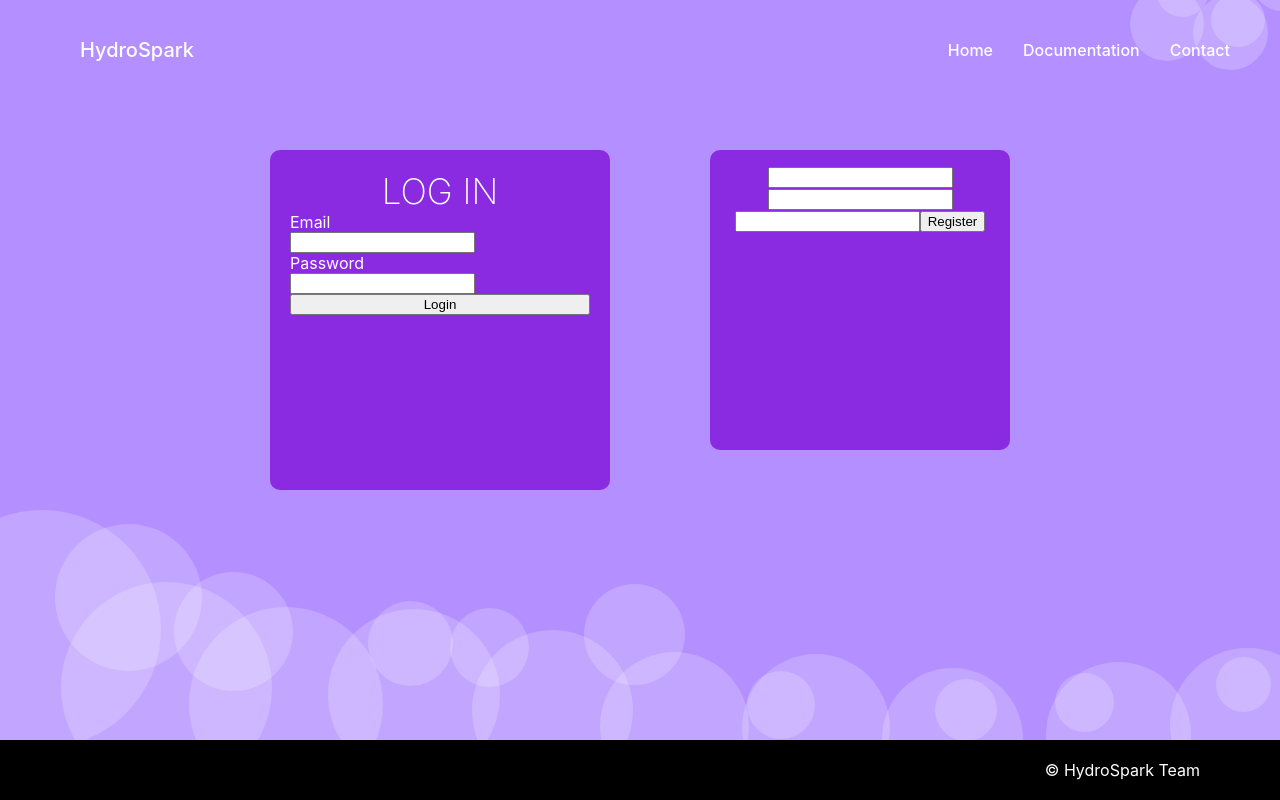
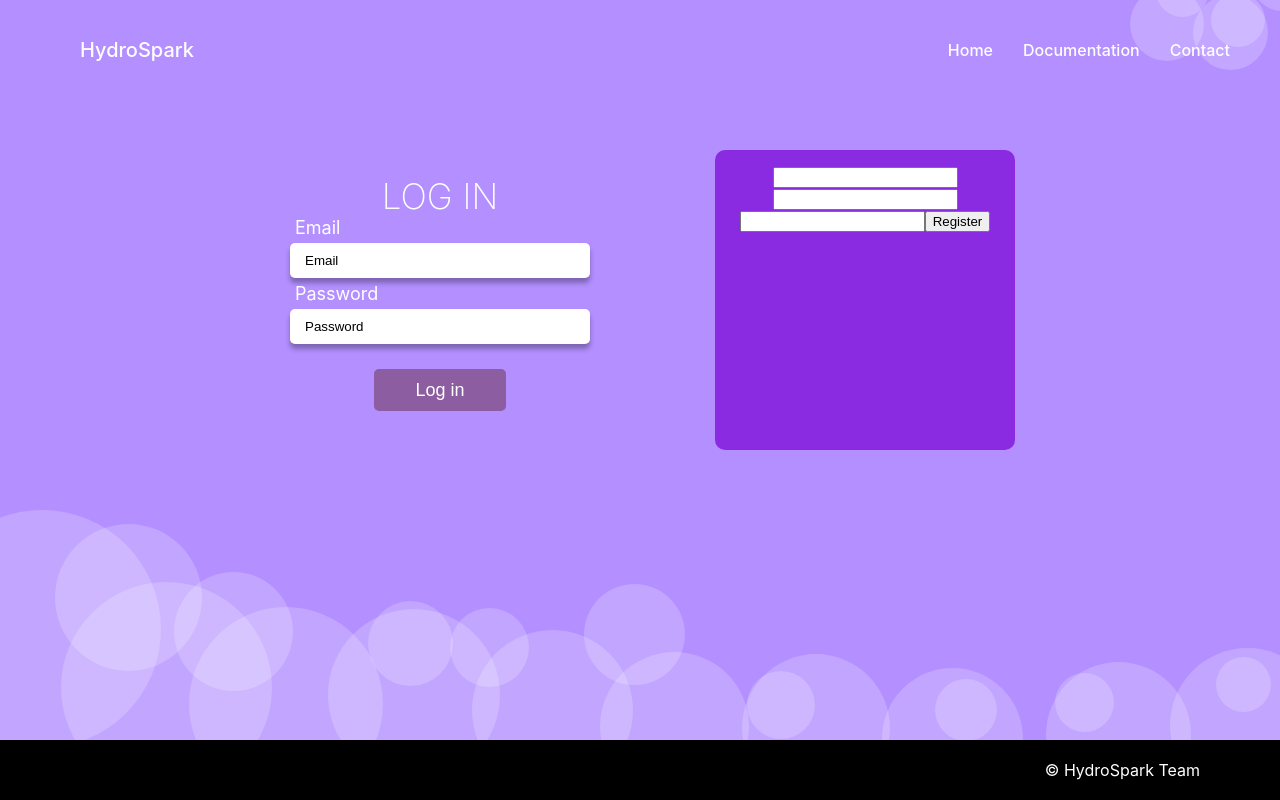
Before and after one commit to AtomicTiger/Hydrospark_oze_front, a React (Create React App) app: page / in a window 1280 px wide. Built offline with nearby package versions, Linux system fonts and the light colour scheme.

Commit message:
added basic styles to LoginMenu component

```diff
--- a/src/components/LoginMenu/LoginMenu.css
+++ b/src/components/LoginMenu/LoginMenu.css
@@ -2,8 +2,7 @@
   margin: 50px;
   width: 300px;
   height: 300px;
-  padding: 20px;
-  background-color: blueviolet;
+  padding: 25px;
   border-radius: 10px;
   color: white;
   display: flex;
@@ -17,10 +16,44 @@
 .loginForm{
   display: flex;
   flex-direction: column;
+  align-items: center;
+  width: 300px;
 }
 .loginForm div{
+  width: 100%;
   display: flex;
   flex-direction: column;
   align-items: baseline;
-
 }
+.loginForm div input{
+  box-sizing: border-box ;
+  border: 0px;
+  height: 35px;
+  border-radius: 5px;
+  width: 100%;
+  margin: 5px 0px 5px 0px;
+  padding: 0px 15px;
+  box-shadow: 0px 5px 5px rgba(000, 000, 000, 0.3) ;
+}
+.loginForm div input::placeholder{
+  color: black;
+}
+.loginForm div input:focus{
+  outline: 0px ;
+}
+.loginForm div label{
+  font-size: 18px;
+  padding-left: 5px;
+}
+#LoginButtonForm{
+  box-sizing: content-box;
+  width: 120px;
+  height: 40px;
+  margin-top: 20px ;
+  background-color: #8C5DA1;
+  font-size: 18px;
+  border: 0px;
+  border-radius: 5px;
+  color: white;
+  z-index: 1;
+}
--- a/src/components/LoginMenu/LoginMenu.js
+++ b/src/components/LoginMenu/LoginMenu.js
@@ -8,11 +8,11 @@ function LoginMenu() {
       <form className='loginForm'>
         <div>
           <label >Email</label>
-          <input id='loginEmail'></input>
+          <input placeholder='Email'></input>
           <label>Password</label>
-          <input id='loginPassword'></input>
+          <input placeholder='Password'></input>
         </div>
-        <button>Login</button>
+        <button id='LoginButtonForm'>Log in</button>
       </form>
     </div>
   );
--- a/src/components/Navbar/Navbar.css
+++ b/src/components/Navbar/Navbar.css
@@ -31,7 +31,7 @@
     align-items: center;
     margin: 0px 15px 0px 15px
 }
-.LoginButton{
+#LoginButton{
     display: flex;
     justify-content: center;
     align-items: center;
--- a/src/components/Navbar/Navbar.js
+++ b/src/components/Navbar/Navbar.js
@@ -53,7 +53,7 @@ function Navbar(props) {
           <div className='MenuButton' onClick={handleDocumentation}>Documentation</div>
           <div className='MenuButton' onClick={handleContact}>Contact</div>
           {props.login
-           ? <div className='LoginButton' onClick={handleLogin}><p>Log in</p></div>
+           ? <div id='LoginButton' onClick={handleLogin}><p>Log in</p></div>
            : true
           }
 
```
